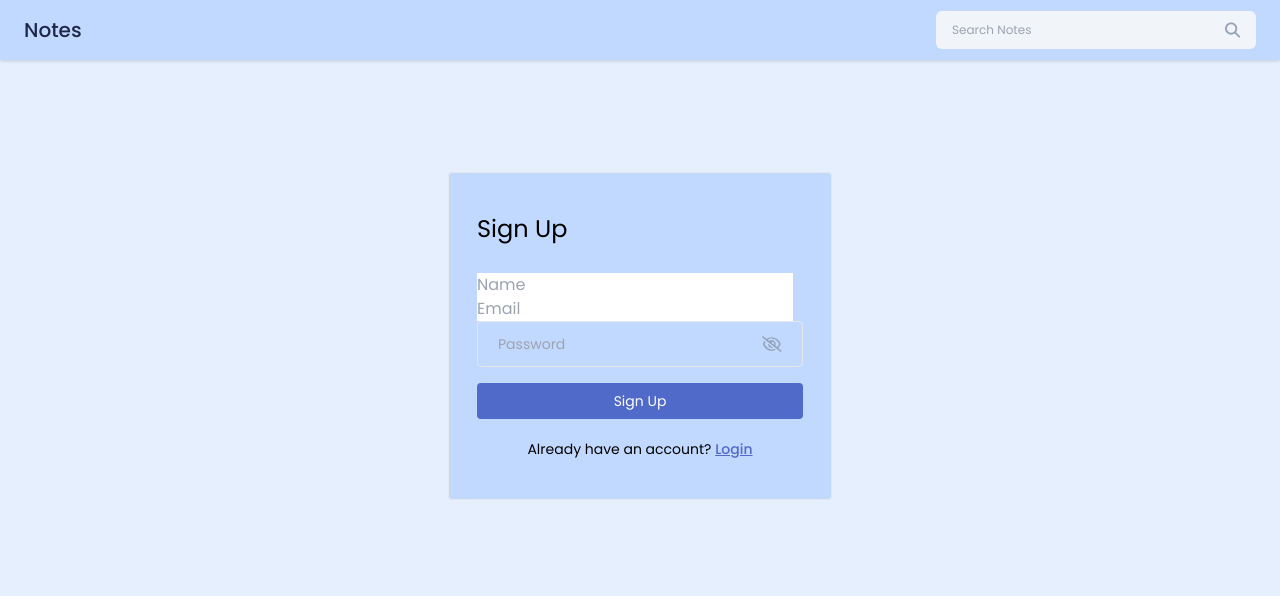
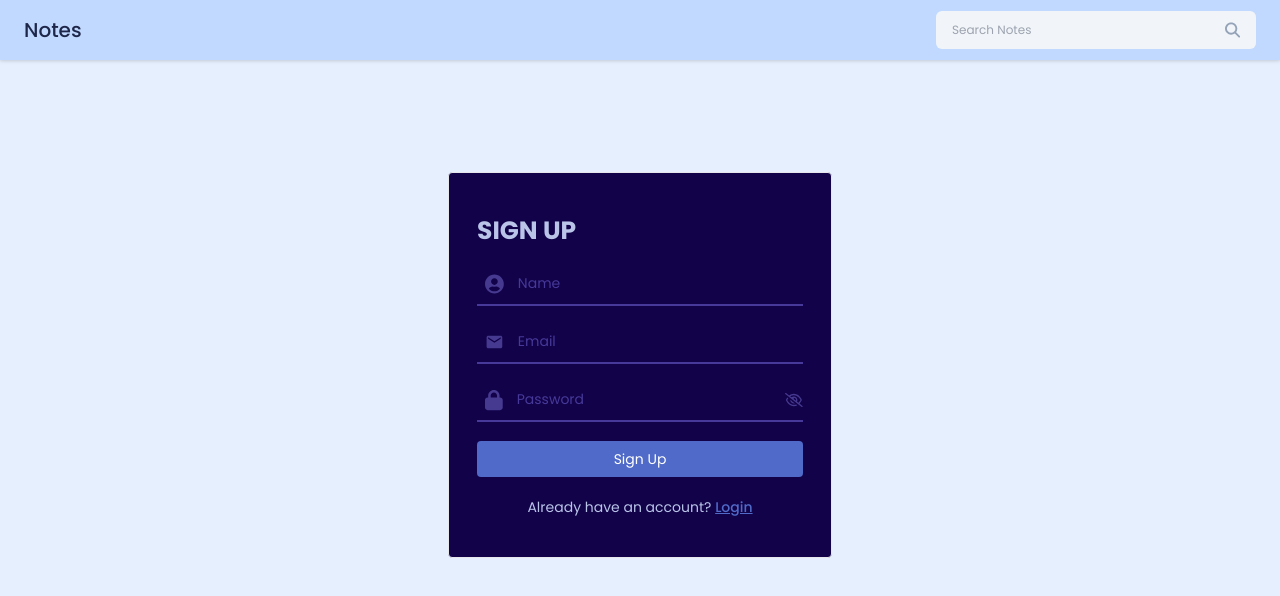
Before and after one commit to ume-meu/note, a React (Vite) app in the folder frontend/note-app/: page /signup in a window 1280 px wide. Shown: the top 596 px of the page. Built offline with nearby package versions, Linux system fonts and the light colour scheme.

Commit message:
redesign Login/Signup Pages

```diff
--- a/frontend/note-app/src/components/Input/Password.jsx
+++ b/frontend/note-app/src/components/Input/Password.jsx
@@ -1,39 +1,39 @@
-import React, { useState } from 'react'
-import { FaRegEye, FaRegEyeSlash } from "react-icons/fa6"
+import React, { useState } from "react";
+import { FaRegEye, FaRegEyeSlash, FaLock } from "react-icons/fa6";
 
 const Password = ({ value, onChange, placeholder }) => {
-
   const [isShowPassword, setIsShowPassword] = useState(false);
 
   const toggleShowPassword = () => {
     setIsShowPassword(!isShowPassword);
-    }
+  };
 
   return (
-    <div className="flex items-center bg-transparent border-[1.5px] px-5 rounded mb-3">
+    <div className="box">
+      <FaLock size={22} className="icon" />
       <input
         value={value}
         onChange={onChange}
         type={isShowPassword ? "text" : "password"}
         placeholder={placeholder || "Password"}
-            className="w-full text-sm bg-transparent py-3 mr-3 rounded outline-none"
+        className="w-full text-sm bg-transparent py-3 mr-3 outline-none"
       />
 
       {isShowPassword ? (
         <FaRegEye
           size={22}
-                className="text-primary cursor-pointer"
+          className="eye"
           onClick={() => toggleShowPassword()}
         />
       ) : (
         <FaRegEyeSlash
           size={22}
-                className="text-slate-400 cursor-pointer"
+          className="eye"
           onClick={() => toggleShowPassword()}
         />
       )}
     </div>
-  )
-}
+  );
+};
 
-export default Password
+export default Password;
--- a/frontend/note-app/src/index.css
+++ b/frontend/note-app/src/index.css
@@ -1,4 +1,4 @@
-@import url('https://fonts.googleapis.com/css2?family=Poppins:ital,wght@0,200;0,300;0,400;0,500;0,600;0,700;1,200;1,300;1,400;1,500;1,600;1,700&display=swap');
+@import url("https://fonts.googleapis.com/css2?family=Poppins:ital,wght@0,200;0,300;0,400;0,500;0,600;0,700;1,200;1,300;1,400;1,500;1,600;1,700&display=swap");
 
 @tailwind base;
 @tailwind components;
@@ -6,7 +6,7 @@
 
 @layer base {
   html {
-    font-family: 'Poppins', sans-serif;
+    font-family: "Poppins", sans-serif;
   }
   body {
     background-color: #e6effd;
@@ -15,54 +15,66 @@
 }
 
 @layer components {
-  .text-1e2749{
+  .text-1e2749 {
     color: #1e2749;
   }
-  .bg-c2d9ff{
+  .bg-c2d9ff {
     background-color: #c2d9ff;
   }
-  .bg-3a4d93{
+  .bg-3a4d93 {
     background-color: #3a4d93;
   }
 
+  .h4{
+    @apply text-[#b9c4e8] font-bold text-[25px] leading-[35px] uppercase;
+  }
   .box {
-    @apply relative w-full mx-0 my-[15px];
+    @apply relative w-full mx-0 my-[15px] border-b-2 border-b-[#463999] flex items-center;
+  }
+  .box .icon {
+    @apply text-[#463990] mx-2 transition-all duration-[0.5s] ease-[ease];
   }
   .box input {
-    @apply bg-transparent text-[#b9c4e8] w-full h-full text-sm px-10 py-2.5 border-b-2 border-b-[#463999] border-[none] border-solid focus:border-[#b9c4e8];
+    @apply flex bg-transparent text-[#b9c4e8] w-full h-full text-sm mx-1.5 py-2.5 border-[none] border-solid focus:border-[#b9c4e8];
     outline: none;
   }
   .box input::placeholder {
     @apply text-[#463999] focus:text-[#998bec];
   }
-  .submit{
+  .box:focus-within .icon,
+  .box:hover .icon {
+    @apply text-[#b9c4e8];
+  }
+  .eye {
+    @apply text-[#463990] text-lg cursor-pointer right-0 hover:text-[#b9c4e8];
+  }
+  .ask{
+    @apply text-[#b9c4e8] text-sm text-center mt-4;
+  }
+  .submit {
     @apply font-semibold bg-[#5966af] w-[54px] h-[54px] flex justify-center items-center  transition-all duration-[0.1s] ease-[ease] cursor-pointer mt-2.5 rounded-[50%] border-2 border-solid border-[#5966af] hover:bg-[#6573c7] hover:border-2 hover:border-solid hover:border-[#6573c7] active:bg-[#6573c7] active:border-2 active:border-solid active:border-[#010733];
   }
-  .submit img{
+  .submit img {
     /* @apply text-[#010733] text-3xl; */
     width: 30px;
   }
 
-  /* .input-box{
-    @apply w-full text-sm bg-transparent border-[1.5px] px-5 py-3 rounded mb-4 outline-none;
-  } */
-
-  .btn-primary{
+  .btn-primary {
     @apply w-full text-sm bg-primary text-white p-2 rounded my-1;
   }
-  .btn-primary:hover{
+  .btn-primary:hover {
     text-shadow: 600;
     background-color: #3a4d93;
   }
 
-  .icon-btn{
+  .icon-btn {
     @apply text-xl text-slate-300 cursor-pointer;
   }
-  .icon-btn:hover{
+  .icon-btn:hover {
     @apply text-primary;
   }
 
-  .input-label{
+  .input-label {
     @apply text-xs text-slate-400;
   }
 }
--- a/frontend/note-app/src/pages/Login/Login.jsx
+++ b/frontend/note-app/src/pages/Login/Login.jsx
@@ -4,7 +4,8 @@ import Navbar from "../../components/Navbar/Navbar";
 import Password from "../../components/Input/Password";
 import { validateEmail } from "../../utils/helper";
 import axiosInstance from "../../utils/axiosInstance";
-import pawButton from "../../assets/images/paw-button.svg"
+import pawButton from "../../assets/images/paw-button.svg";
+import { MdEmail } from "react-icons/md";
 
 const Login = () => {
   const [email, setEmail] = useState("");
@@ -61,9 +62,12 @@ const Login = () => {
       <div className="flex items-center justify-center mt-28">
         <div className="w-96 border rounded px-7 bg-[#120249] py-10">
           <form onSubmit={handleLogin}>
-            <h4 className="text-[#b9c4e8] font-bold text-[25px] leading-[35px] uppercase">Log In</h4>
+            <h4 className="h4">
+              Log In
+            </h4>
 
             <div className="box">
+              <MdEmail size={22} className="icon" />
               <input
                 type="text"
                 placeholder="Email"
@@ -72,20 +76,18 @@ const Login = () => {
               />
             </div>
 
-            <div className="box">
-              <Password
-                value={password}
-                onChange={(e) => setPassword(e.target.value)}
-              />
-            </div>
+            <Password
+              value={password}
+              onChange={(e) => setPassword(e.target.value)}
+            />
 
             {error && <p className="text-red-500 text-xs pb-1">{error}</p>}
 
             <button type="submit" className="submit">
-              <img src={ pawButton } />
+              <img src={pawButton} />
             </button>
 
-            <p className="text-sm text-center mt-4">
+            <p className="ask">
               Not registered yet?{" "}
               <Link to="/signup" className="font-medium text-primary underline">
                 Create an Account
--- a/frontend/note-app/src/pages/Signup/Signup.jsx
+++ b/frontend/note-app/src/pages/Signup/Signup.jsx
@@ -1,12 +1,13 @@
-import React, { useState } from 'react'
+import React, { useState } from "react";
 import { Link, useNavigate } from "react-router-dom";
 import Navbar from "../../components/Navbar/Navbar";
 import Password from "../../components/Input/Password";
 import { validateEmail } from "../../utils/helper";
-import axiosInstance from '../../utils/axiosInstance';
+import axiosInstance from "../../utils/axiosInstance";
+import { MdEmail } from "react-icons/md";
+import { FaUserCircle } from "react-icons/fa";
 
 const Signup = () => {
-
   const [name, setName] = useState("");
   const [email, setEmail] = useState("");
   const [password, setPassword] = useState("");
@@ -18,7 +19,7 @@ const Signup = () => {
     e.preventDefault();
 
     if (!name) {
-      setError("Please enter your name.")
+      setError("Please enter your name.");
       return;
     }
 
@@ -28,11 +29,11 @@ const Signup = () => {
     }
 
     if (!password) {
-      setError("Please enter the password.")
+      setError("Please enter the password.");
       return;
     }
 
-    setError("")
+    setError("");
 
     // Signup API Call
     try {
@@ -71,10 +72,12 @@ const Signup = () => {
       <Navbar />
 
       <div className="flex items-center justify-center mt-28">
-        <div className="w-96 border rounded px-7 bg-c2d9ff py-10">
+        <div className="w-96 border rounded px-7 bg-[#120249] py-10">
           <form onSubmit={handleSignup}>
-            <h4 className="text-2xl mb-7">Sign Up</h4>
+            <h4 className="h4">Sign Up</h4>
 
+            <div className="box">
+              <FaUserCircle size={22} className="icon" />
               <input
                 type="text"
                 placeholder="Name"
@@ -82,7 +85,10 @@ const Signup = () => {
                 value={name}
                 onChange={(e) => setName(e.target.value)}
               />
+            </div>
 
+            <div className="box">
+              <MdEmail size={22} className="icon" />
               <input
                 type="text"
                 placeholder="Email"
@@ -90,6 +96,7 @@ const Signup = () => {
                 value={email}
                 onChange={(e) => setEmail(e.target.value)}
               />
+            </div>
 
             <Password
               value={password}
@@ -102,18 +109,17 @@ const Signup = () => {
               Sign Up
             </button>
 
-            <p className="text-sm text-center mt-4">
+            <p className="ask">
               Already have an account?{" "}
               <Link to="/login" className="font-medium text-primary underline">
                 Login
               </Link>
             </p>
-
           </form>
         </div>
       </div>
     </>
-  )
-}
+  );
+};
 
-export default Signup
+export default Signup;
```
Lines whose indentation alone changed are shown as unchanged.
